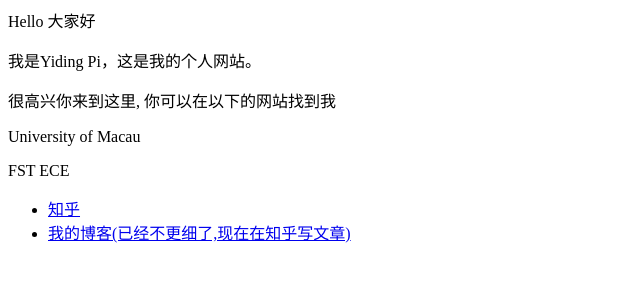
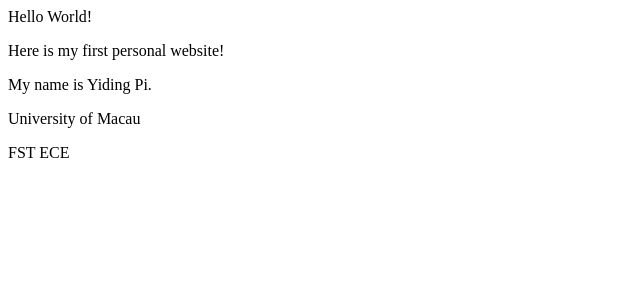
Before and after one commit to Pyiding/yidingpi.github.io, a plain HTML site: page index.html in a window 1280 px wide. Shown: the whole page, without its empty margins (0-640 px from the left). Drawn offline with Linux system fonts and the light colour scheme.

Commit message:
Update index.html

```diff
--- a/index.html
+++ b/index.html
@@ -1,9 +1,5 @@
-<p>Hello 大家好</p>
-<p>我是Yiding Pi，这是我的个人网站。 </p>
-<p>很高兴你来到这里, 你可以在以下的网站找到我</p>
-<p>University of Macau</p>
+<p>Hello World!</p>
+<p>Here is my first personal website!</p>
+<p>My name is Yiding Pi.</p>
+<p>University of Macau </p>
 <p>FST ECE</p>
-<ul>
-  <li> <a href="https://www.zhihu.com/people/AJLoveChina">知乎</a> </li>
-  <li> <a href="http://hejie.nigeerhuo.com">我的博客(已经不更细了,现在在知乎写文章)</a> </li>
-</ul>
```
